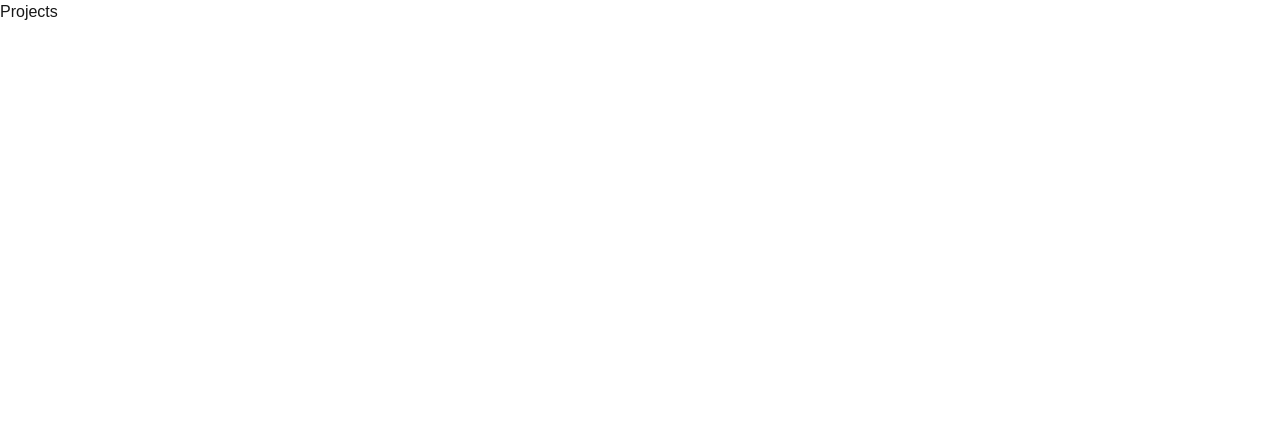
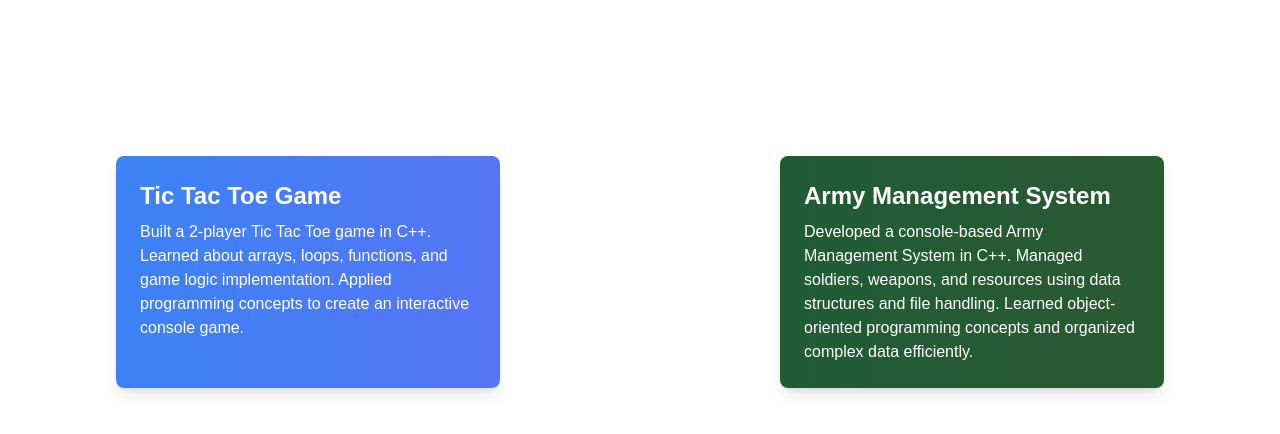
Before and after one commit to sameer890678/portfolio, a Next.js app: page /Projects in a window 1280 px wide. Shown: the top 434 px of the page. Built offline with nearby package versions, Linux system fonts and the light colour scheme.

Commit message:
made a new webpage manually

```diff
--- a/app/Projects/page.tsx
+++ b/app/Projects/page.tsx
@@ -1,5 +1,26 @@
 function Projects() {
-    return <div>Projects</div>
+    return <div> <section className="py-20 px-4 bg-black-800">
+  <h2 className="text-3xl font-bold text-white text-center mb-10">Projects</h2>
+  <div className="grid grid-cols-1 md:grid-cols-2 gap-20 justify-items-center">
+
+   {/* Tic Tac Toe Project */}
+<div className="p-6 rounded-lg text-white shadow-lg tictactoe-hover max-w-sm hover:scale-105 transition-transform duration-500">
+  <h3 className="text-2xl font-semibold mb-2">Tic Tac Toe Game</h3>
+  <p>
+    Built a 2-player Tic Tac Toe game in C++. Learned about arrays, loops, functions, and game logic implementation. Applied programming concepts to create an interactive console game.
+  </p>
+</div>
+
+    {/* Army Management Project */}
+<div className="p-6 rounded-lg text-white shadow-lg army-hover max-w-sm hover:scale-105 transition-transform duration-500">
+  <h3 className="text-2xl font-semibold mb-2">Army Management System</h3>
+  <p>
+    Developed a console-based Army Management System in C++. Managed soldiers, weapons, and resources using data structures and file handling. Learned object-oriented programming concepts and organized complex data efficiently.
+  </p></div>
+  </div>
+  </section>
+  </div>
+
 }
 
 export default Projects
```
